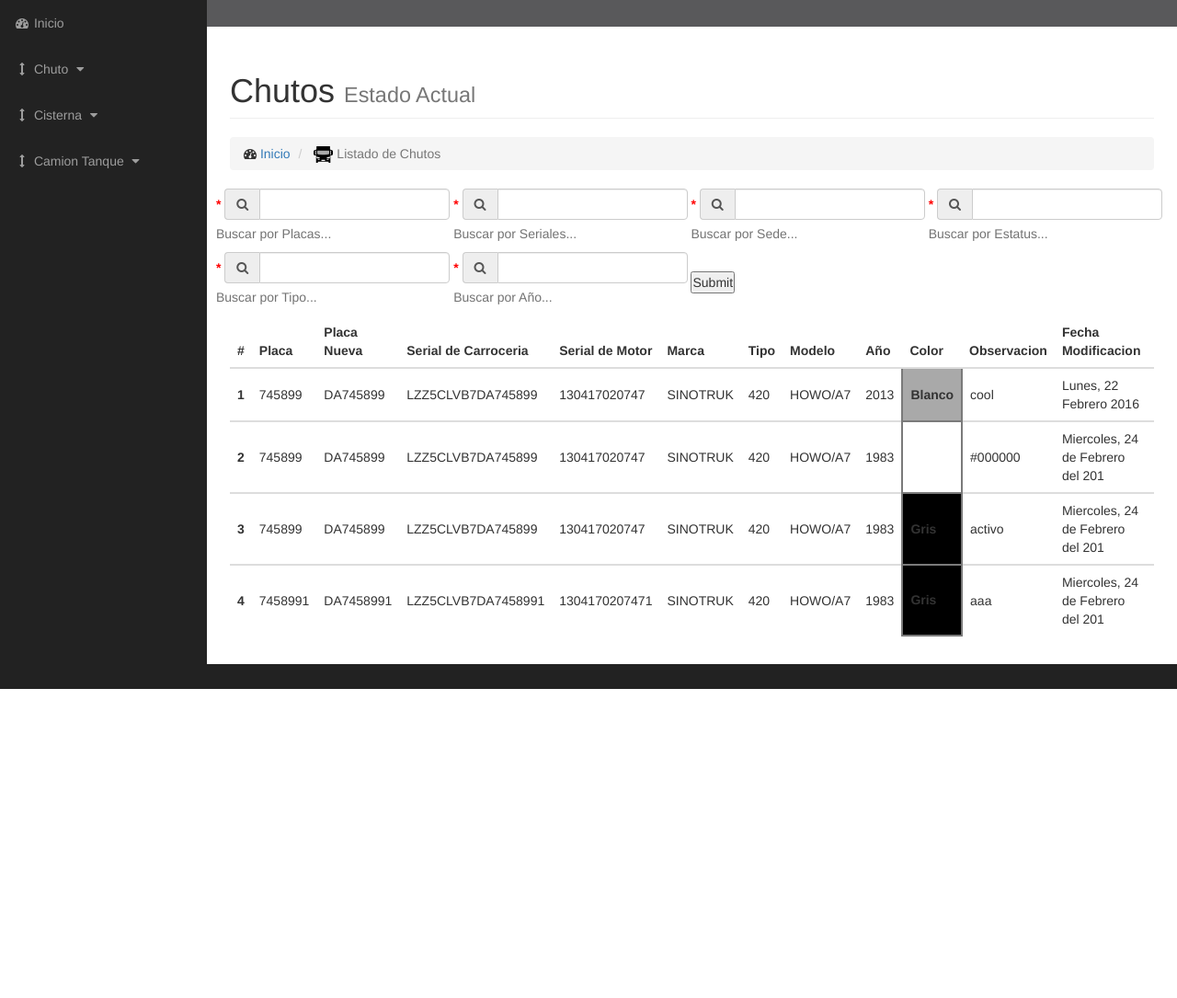
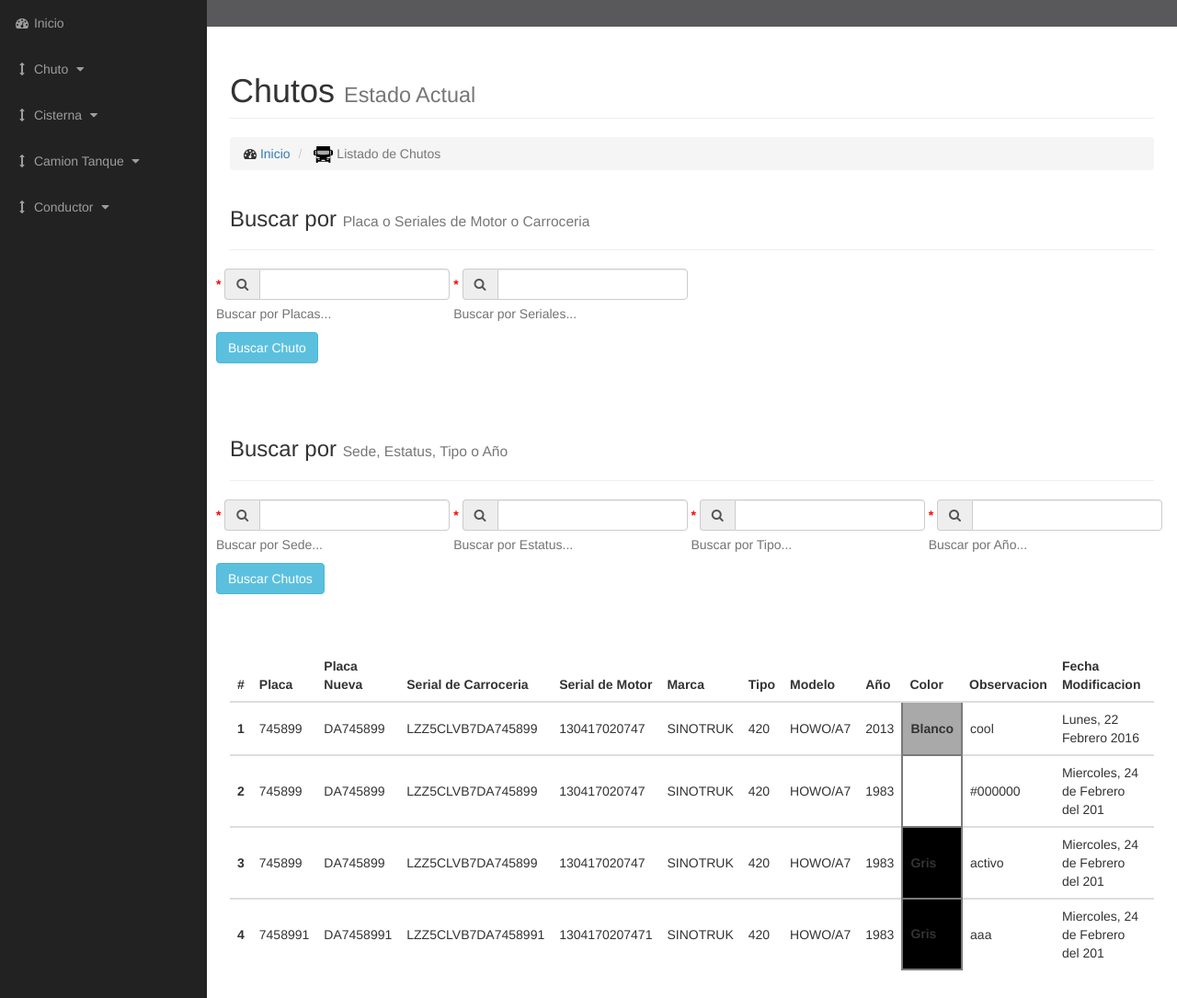
Before and after one commit to hlrd93/PDVSA-ENT, a PHP site: page /listar_chutos.php in a window 1280 px wide. Shown: the part 51-1136 px from the top of the page at 92% size. Before the commit the page ends 800 px from the top, so only its background shows below. Run offline with PHP 8.4, Linux system fonts and the light colour scheme; data comes from the database, SQL or seed files in the repository; grey boxes labelled with a size stand in for pictures from a placeholder-image service; some libraries are stand-ins or nearby versions.

Commit message:
Modulo Conductores

```diff
--- a/chuto/listar_chutos.php
+++ b/chuto/listar_chutos.php
@@ -31,7 +31,7 @@
 
             $(document).ready(function() {
 
-                $('form').submit(function(e) {
+                $('#form1').submit(function(e) {
 
                     e.preventDefault();
 
@@ -41,8 +41,6 @@
                     var estatus = $('#estatus').val();
                     var tipo = $('#tipo').val();
                     var a_o = $('#a_o').val();
-
-                    // alert(placa+' '+serial);
 
                     $.ajax({
                         url: '../chuto/buscar.php',
@@ -59,7 +57,42 @@
                         success:function(data){
 
                             if(!data.error) {
-                                $('#resultado').html(data);
+                                $('#resultado1').html(data);
+                            }
+                        }
+
+                    });
+
+
+                });
+
+                $('#form2').submit(function(e) {
+
+                    e.preventDefault();
+
+                    var placa = $('#placa').val();
+                    var serial = $('#serial').val();
+                    var sede = $('#sede').val();
+                    var estatus = $('#estatus').val();
+                    var tipo = $('#tipo').val();
+                    var a_o = $('#a_o').val();
+
+                    $.ajax({
+                        url: '../chuto/buscar.php',
+                        type: 'POST',
+                        data: {
+                                placa: placa,
+                                serial: serial,
+                                sede: sede,
+                                estatus: estatus,
+                                tipo: tipo,
+                                a_o: a_o
+                                },
+
+                        success:function(data){
+
+                            if(!data.error) {
+                                $('#resultado2').html(data);
                             }
                         }
 
@@ -71,10 +104,14 @@
             });
         </script>
 
-        <!-- <div class="col-md-6 col-md-offset-3"> -->
-            <form class="form-inline" method="post">
+        <h3>Buscar por <small>Placa o Seriales de Motor o Carroceria</small></h3>
+        <hr>
+        <!-- Placas y Seriales -->
+        <div class="row">
+            <!-- <div class="col-md-6 col-md-offset-3"> -->
+            <form id="form1" class="form-inline" method="post">
                 <!-- <div class="form-group form-group-xs"> -->
-                <div class="row">
+                <div class="span6">
 
                     <div class="form-group form-group-sm-4">
                         <label class="control-label requiredField" for="Placa">
@@ -112,6 +149,25 @@
                         </span>
                     </div>
 
+                    <div>
+
+                    </div>
+                </div>
+                <input type="submit" id="submit1" class="btn btn-info" value="Buscar Chuto">
+                <br><br>
+                <div class="table-responsive bg-success" id="resultado1"></div>
+                <br><br>
+            </form>
+        </div>
+        <!-- </div> -->
+        <h3>Buscar por <small>Sede, Estatus, Tipo o Año</small></h3>
+        <hr>
+        <!-- Sede Estatus Tipo Año -->
+        <div class="row">
+            <!-- <div class="col-md-6 col-md-offset-3"> -->
+            <form id="form2" class="form-inline" method="post">
+                <!-- <div class="form-group form-group-xs"> -->
+                <div class="span6">
                     <div class="form-group form-group-sm-4">
                         <label class="control-label requiredField" for="Sede">
                             <span class="asteriskField">
@@ -183,17 +239,13 @@
                             Buscar por Año...
                         </span>
                     </div>
-
-
-
-                    <input type="submit" id="submit" class="submit">
-
-                    <br>
-
-                    <div class="table-responsive bg-success" id="resultado"></div>
                 </div>
-                <!-- </div> -->
+                <input type="submit" id="submit2" class="btn btn-info" value="Buscar Chutos">
+                <br><br>
+                <div class="table-responsive bg-success" id="resultado2"></div>
+                <br><br>
             </form>
+        </div>
         <!-- </div> -->
 
         <?php
--- /dev/null
+++ b/conductor/actualizar_conductor.php
@@ -0,0 +1 @@
+actualizar_conductor.php
--- /dev/null
+++ b/conductor/listar_conductor.php
@@ -0,0 +1 @@
+listar_conductor.php
--- /dev/null
+++ b/conductor/registrar_conductor.php
@@ -0,0 +1 @@
+registrar_conductor.php
--- a/config/chuto.php
+++ b/config/chuto.php
@@ -30,7 +30,7 @@ class Chuto {
     }
 
     public static function buscar_chutos($placa, $serial, $sede, $estatus, $tipo, $a_o) {
-        $string_sql = self::filtro($sede, $estatus, $tipo, $a_o);
+        $string_sql = self::filtro($placa, $serial, $sede, $estatus, $tipo, $a_o);
 
         global $database;
         $sql = "SELECT id_chuto, placa_chuto, placa_nueva_chuto, serial_carroceria_chuto, ";
@@ -40,12 +40,6 @@ class Chuto {
         $sql .= "FROM chuto INNER JOIN sede ON sede.id_sede = chuto.id_sede_chuto ";
         $sql .= "INNER JOIN chuto_estado ON chuto_estado.id_chuto_estado = chuto.id_chuto_estado ";
         $sql .= "WHERE a_o_chuto>1900 ";
-        // // $sql .= "id_chuto ='".$placa."' OR ";
-        // // $sql .= "placa_chuto ='".$placa."' OR ";
-        // $sql .= "placa_nueva_chuto ='".$placa."' ";
-        // $sql .= "OR serial_carroceria_chuto ='".$serial."' ";
-        // $sql .= "OR a_o_chuto ='".$a_o."' ";
-        // $sql .= "OR nombre_sede ='".$sede."' ";
         $sql .= $string_sql;
         $sql .= " ORDER BY id_chuto ASC";
 
@@ -53,24 +47,29 @@ class Chuto {
         return !empty($resultado) ? $resultado : false;
     }
 
-    public static function filtro($s, $e, $t, $a) {
+    public static function filtro($p, $sr, $sd, $e, $t, $a) {
         $parametro[] = "";
+        if (!empty($p)) {
 
-        if (!empty($s)) {
+            $parametro[0] = "AND placa_chuto ='" . $p . "'";
+        }
+        if (!empty($sr)) {
 
-            $parametro[0] = "AND nombre_sede ='" . $s . "'";
+            $parametro[1] = "AND nombre_sede ='" . $sr . "'";
         }
 
+        if (!empty($sd)) {
+
+            $parametro[2] = "AND nombre_sede ='" . $sd . "'";
+        }
         if (!empty($e)) {
 
-            $parametro[1] = "AND chuto_estado ='" . $e . "'";
+            $parametro[3] = "AND chuto_estado ='" . $e . "'";
         }
-
         if (!empty($t)) {
 
-            $parametro[2] = "AND tipo_chuto ='" . $t . "'";
+            $parametro[4] = "AND tipo_chuto ='" . $t . "'";
         }
-
         if (!empty($a)) {
 
             $parametro[3] = "AND a_o_chuto ='" . $a . "'";
--- a/template/sidebar.php
+++ b/template/sidebar.php
@@ -57,6 +57,20 @@
                 </li>
             </ul>
         </li>
+        <li>
+            <a href="javascript:;" data-toggle="collapse" data-target="#conductor"><i class="fa fa-fw fa-arrows-v"></i> Conductor <i class="fa fa-fw fa-caret-down"></i></a>
+            <ul id="conductor" class="collapse">
+                <li>
+                    <a href="../conductor/registrar_conductor.php"><i class="fa fa-fw fa-table"></i> Registrar Conductor</a>
+                </li>
+                <li>
+                    <a href="../conductor/actualizar_conductor.php"><i class="glyphicon glyphicon-edit"></i> Actualizar Conductor</a>
+                </li>
+                <li>
+                    <a href="../conductor/listar_conductor.php"><i class="glyphicon glyphicon-list"></i> Listar Conductores</a>
+                </li>
+            </ul>
+        </li>
     </ul>
 </div>
 <!-- /.navbar-collapse -->
```
Also changed, not shown: config/funcion_retorna_string.php (deleted, +0 -12 lines).
